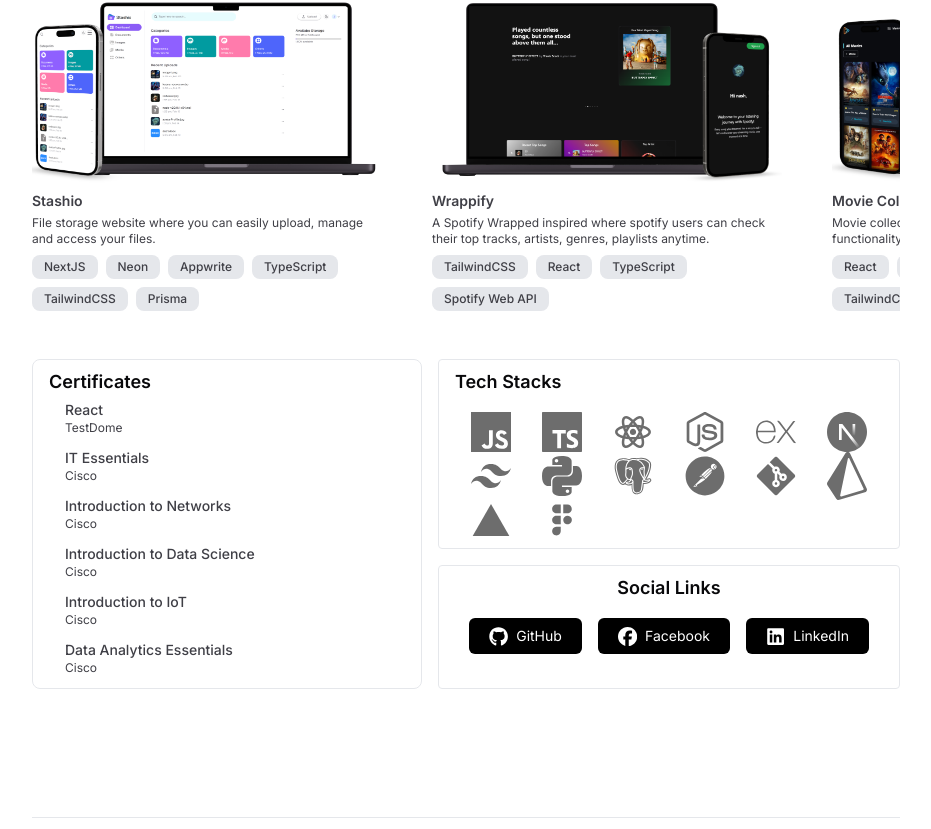
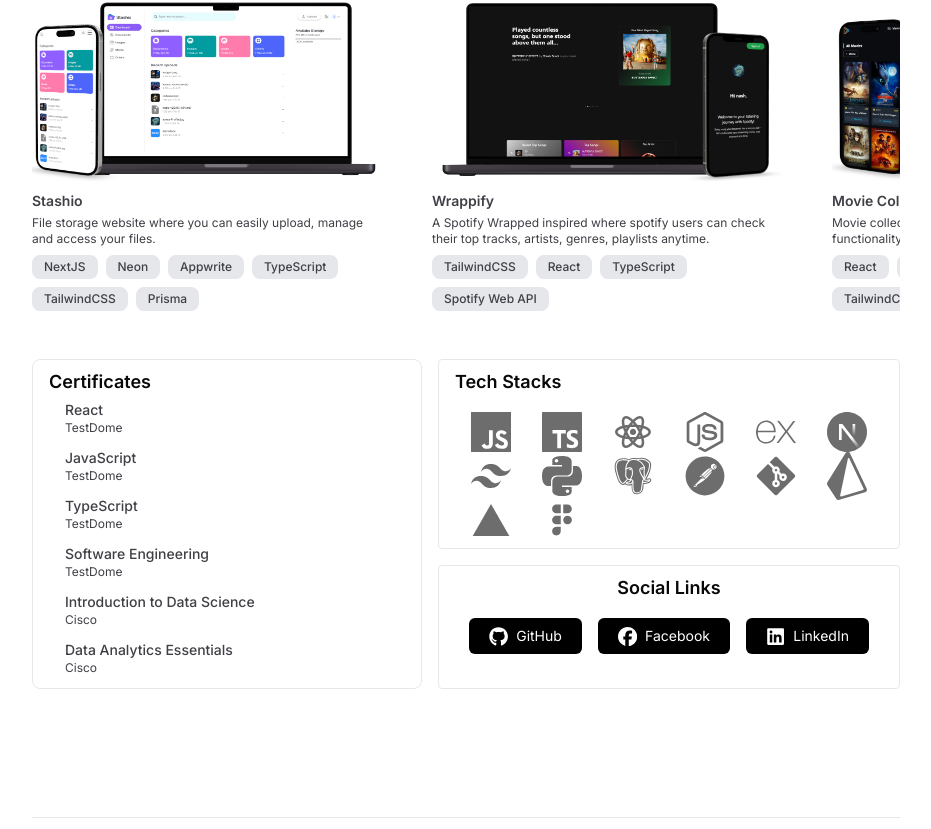
Before and after one commit to JonashGania/my-portfolio, a Next.js app: page / in a window 1280 px wide. Shown: the part 691-1520 px from the top of the page, without its empty margins (174-1105 px from the left). Built offline with nearby package versions, Linux system fonts and the light colour scheme.

Commit message:
added new certificates

```diff
--- a/src/constants/index.ts
+++ b/src/constants/index.ts
@@ -132,27 +132,27 @@
       id: 0,
     },
     {
-      name: "IT Essentials",
-      company: "Cisco",
-      link: "/certificates/ITE CPHWFUND 2nd-certificate.pdf",
+      name: "JavaScript",
+      company: "TestDome",
+      link: "https://www.testdome.com/certificates/9f091e1ed4a1479f83fcd869e6e71cbd",
       id: 1,
     },
     {
-      name: "Introduction to Networks",
-      company: "Cisco",
-      link: "/certificates/CCNAv7 ITN INCOM-certificate.pdf",
+      name: "TypeScript",
+      company: "TestDome",
+      link: "https://www.testdome.com/certificates/f2d803151fd049909e6f1a1781918d65",
       id: 2,
+    },
+    {
+      name: "Software Engineering",
+      company: "TestDome",
+      link: "https://www.testdome.com/certificates/bd81b7ec933041028f194ab3e29d91a4",
+      id: 3,
     },
     {
       name: "Introduction to Data Science",
       company: "Cisco",
       link: "/certificates/Introduction_to_Data_Science.pdf",
-      id: 3,
-    },
-    {
-      name: "Introduction to IoT",
-      company: "Cisco",
-      link: "/certificates/Introduction_to_IoT.pdf",
       id: 4,
     },
     {
@@ -168,7 +168,7 @@
       role: "Software Engineer Intern",
       company: "Hooli Software, Inc.",
       description:
-        "Fixed front-end bugs and improvements, gave solution ideas, collaborate in scrum meetings and gave reports to the team.",
+        "Fixed bugs and improved existing components. Worked closely with other interns, collaborated in scrum meetings and gave reports to the team.",
     },
     {
       date: "2020 - 2024 (Graduated)",
```
